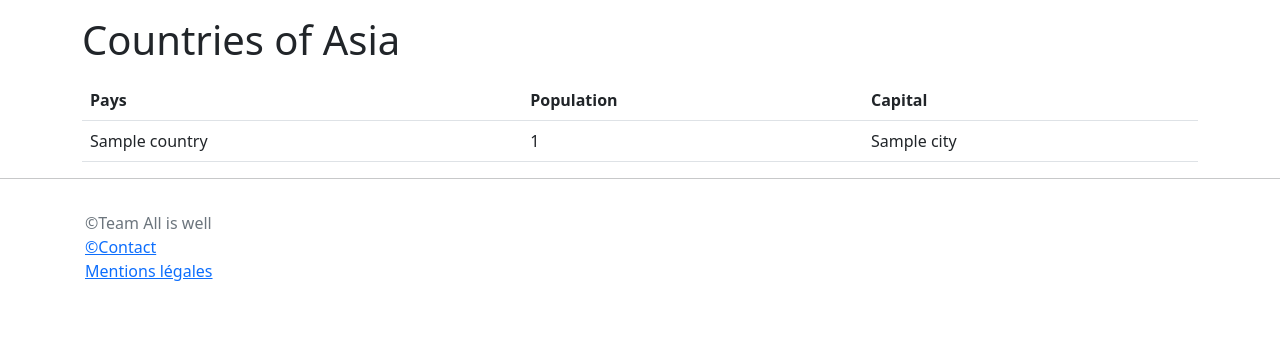
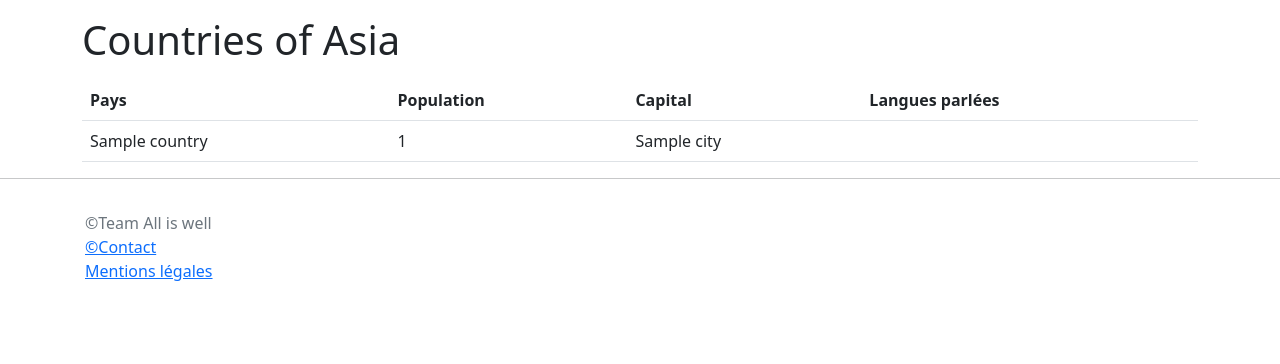
Before and after one commit to devamadushan/GEOWORLD, a PHP site: page /continent.php?continent=Asia in a window 1280 px wide. Shown: the part 56-420 px from the top of the page. Run offline with PHP 8.4, Linux system fonts and the light colour scheme; tables that the repository leaves empty hold one stand-in row (values such as "Sample post").

Commit message:
Ajout des langues parlées

```diff
--- a/continent.php
+++ b/continent.php
@@ -31,7 +31,6 @@
 }
 
 $desPays = getCountriesByContinent($continent);
-//print_r($desPays);
 
 
 ?>
@@ -54,6 +53,7 @@
            <th>Pays</th>
            <th>Population</th>
            <th>Capital</th>
+           <th>Langues parlées</th>
             <?php if ($defUtilisateur =='enseignant' ||$defUtilisateur =='admin'):?>
             <th>Modifier</th>
             <?php endif; ?>
@@ -66,16 +66,18 @@
       <tr>
               <td>
               <?php echo $pays->Name ?>
+
               </td>
               <td>
                 <?php echo $pays->Population ?>
-              </td>
+      </td>
                <?php
                 $name = $pays->Capital ;
                 $capital= getCapital($name);
                 foreach ($capital as $cap):
                       //print_r($capital);
                     ?>
+
 
        <td> <?php echo $cap->Name ?> </td>
 
@@ -84,10 +86,25 @@
         onClick="return(confirm('Etes-vous sûr de vouloir modifier <?php echo $pays->Name ?> ?'));">update</a></td> <?php endif; ?>
                 <?php endforeach; ?>
 
+      <?php
+      $resultatPays = $pays->Name;
+      $langues = getLangueById($resultatPays);
+      //print_r($langues);
+      ?>
+
+
+
+      <td >
+      <?php foreach ($langues as $langueDonnee):?>
+      <a> <?php echo $langueDonnee->Name ; ?> </a>
+      <?php endforeach; ?>
+      </td>
+      </tr>
 
       <?php endforeach; ?>
 
-      </tr>
+
+
         </code>
       </table>
     </p>
--- a/inc/manager-db.php
+++ b/inc/manager-db.php
@@ -100,8 +100,17 @@
     $prep->bindValue(':capital', $name, PDO::PARAM_INT);
     $prep->execute();
     return $prep->fetchALL();
+}
 
+function getLangueById($resultatPays){
+    global $pdo;
+    $query = 'SELECT language.Name FROM  language, countrylanguage, country WHERE country.id=countrylanguage.idCountry AND countrylanguage.idLanguage=language.id AND country.Name=:pays;';
+    $prep = $pdo->prepare($query);
+    $prep->bindValue(':pays', $resultatPays, PDO::PARAM_STR);
+    $prep->execute();
+    return $prep->fetchALL();
 }
+
 /**
  * Retourne le login et le password
  *
```
